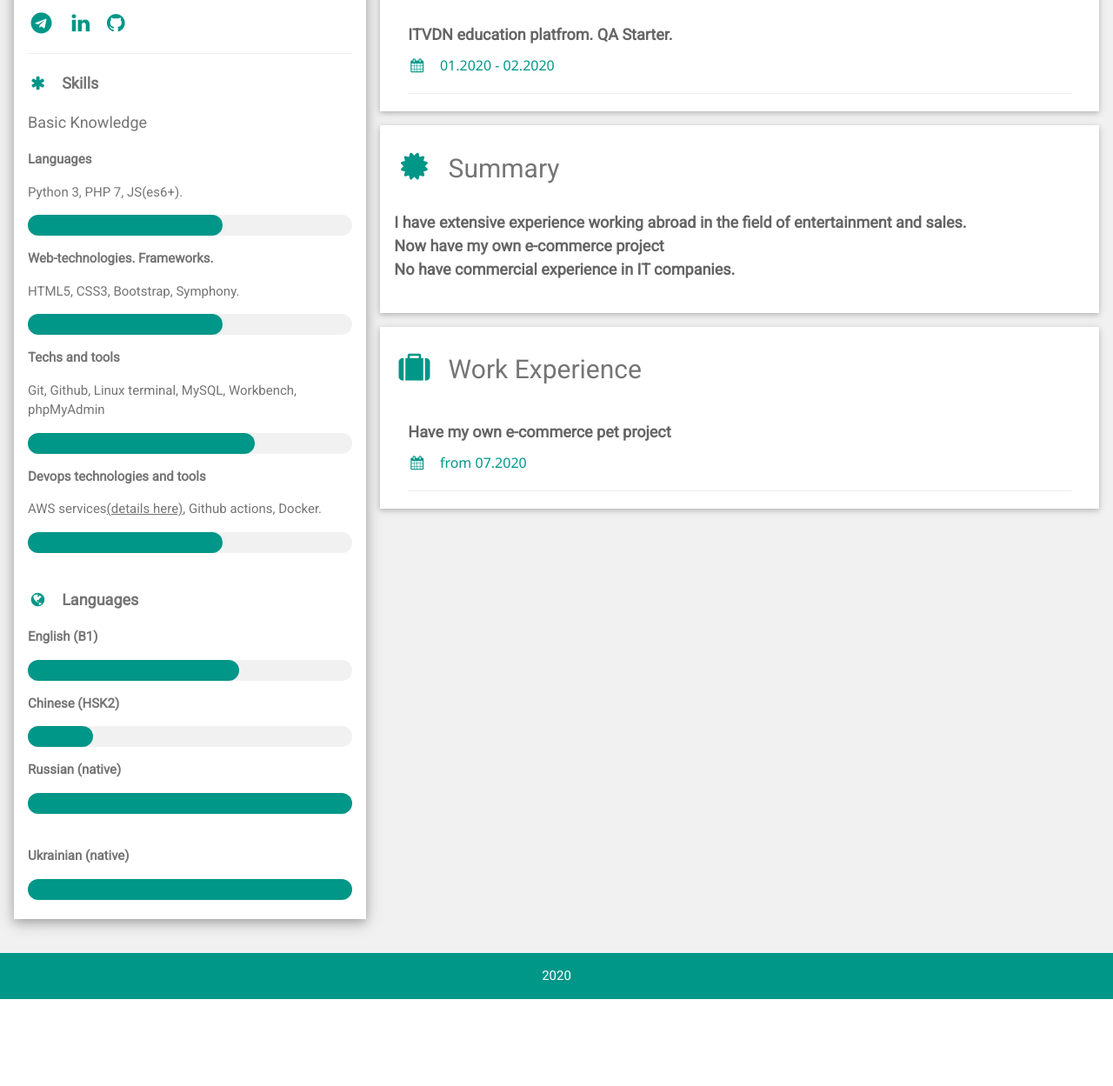
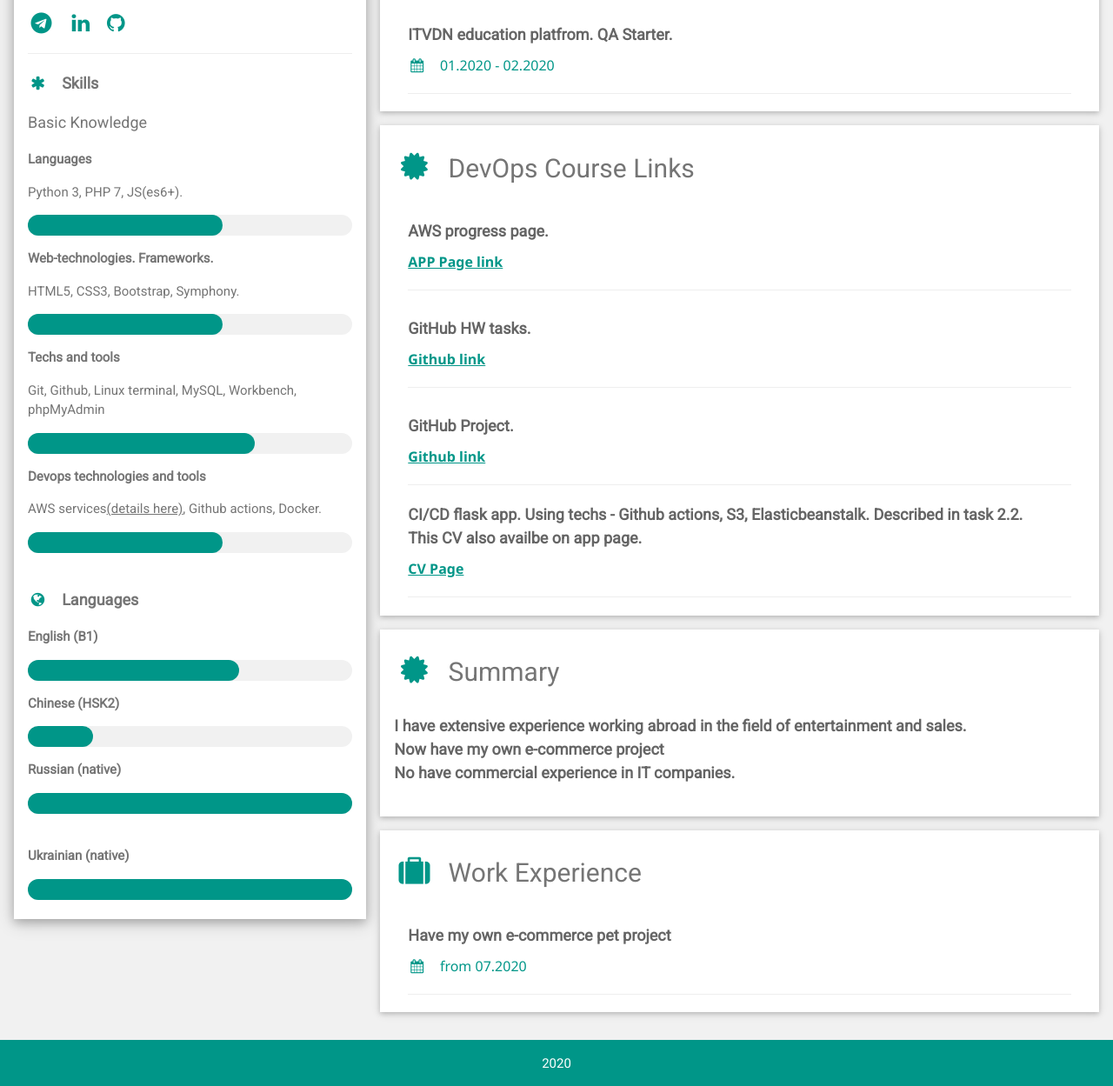
Before and after one commit to OLG-MAN/testapp-cicd-aws, a Flask app: page /cv in a window 1280 px wide. Shown: the part 434-1683 px from the top of the page at 87% size. Before the commit the page ends 1583 px from the top, so only its background shows below. Run offline with Flask 2, Linux system fonts and the light colour scheme.

Commit message:
update CV page

```diff
--- a/templates/cv.html
+++ b/templates/cv.html
@@ -128,6 +128,30 @@
         </div>
 
         <div class="w3-container w3-card w3-white w3-margin-bottom">
+            <h2 class="w3-text-grey w3-padding-16"><i
+                class="fa fa-certificate fa-fw w3-margin-right w3-xxlarge w3-text-teal"></i>DevOps Course Links</h2>
+            <div class="w3-container">
+              <h5 class="w3-opacity"><b>AWS progress page.</b></h5>
+              <h6 class="w3-text-teal"><b><a href="http://testdevapp-env.eba-mykqyihe.eu-central-1.elasticbeanstalk.com/">APP Page link</a></b></h6>
+              <hr>
+            </div>
+            <div class="w3-container">
+              <h5 class="w3-opacity"><b>GitHub HW tasks.</b></h5>
+              <h6 class="w3-text-teal"><b><a href="https://github.com/OLG-MAN/DevOps_online_Dnipro_2020Q42021Q1">Github link</a></b></h6>
+              <hr>
+            </div>
+            <div class="w3-container">
+                <h5 class="w3-opacity"><b>GitHub Project.</b></h5>
+                <h6 class="w3-text-teal"><b><a href="https://github.com/OLG-MAN/DevOps_online_Dnipro_2020Q42021Q1/tree/main/project">Github link</a></b></h6>
+                <hr>
+                <h5 class="w3-opacity"><b>CI/CD flask app. Using techs - Github actions, S3, Elasticbeanstalk. Described in task 2.2.
+                    <br>This CV also availbe on app page.</b></h5>
+                <h6 class="w3-text-teal"><b><a href="http://testdevapp-env.eba-mykqyihe.eu-central-1.elasticbeanstalk.com/cv">CV Page</a></b></h6>
+                <hr>
+              </div>
+          </div>
+
+        <div class="w3-container w3-card w3-white w3-margin-bottom">
           <h2 class="w3-text-grey w3-padding-16">
             <i class="fa fa-certificate fa-fw w3-margin-right w3-xxlarge w3-text-teal"></i>Summary</h2>
           <h5 class="w3-opacity">
```
